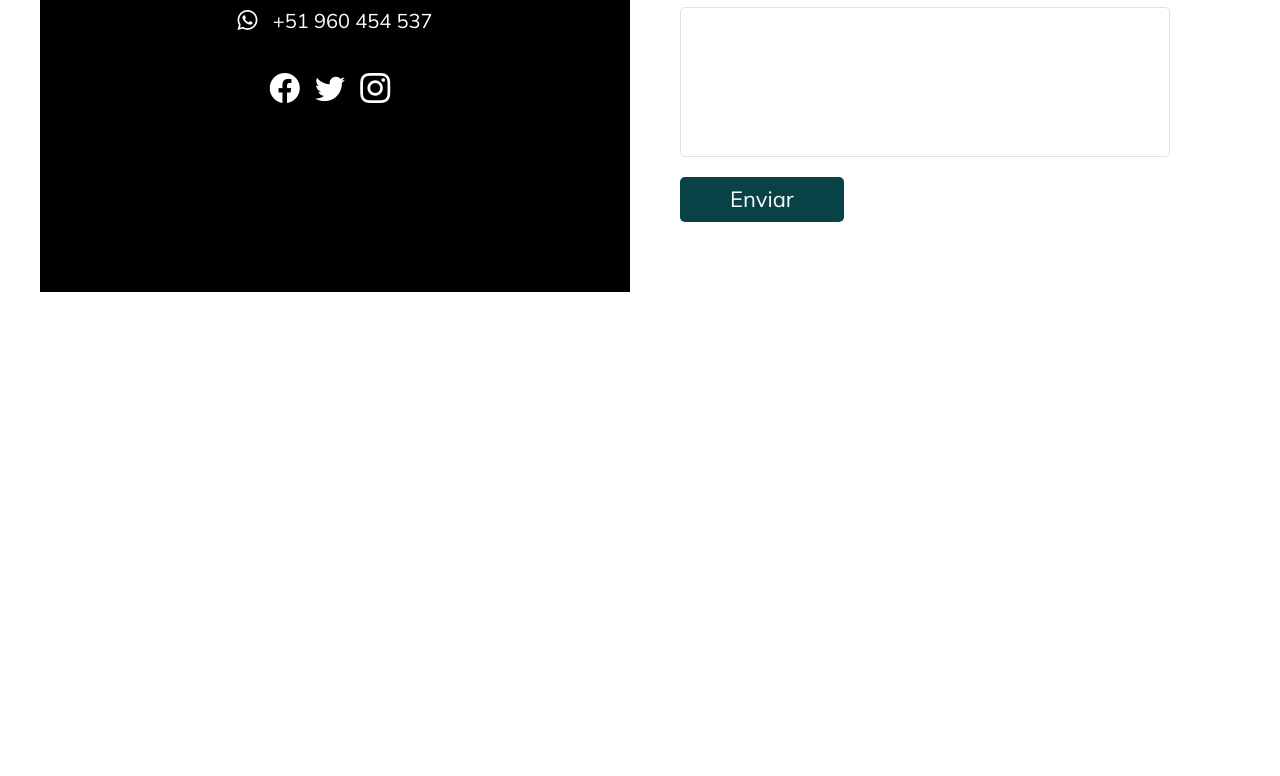
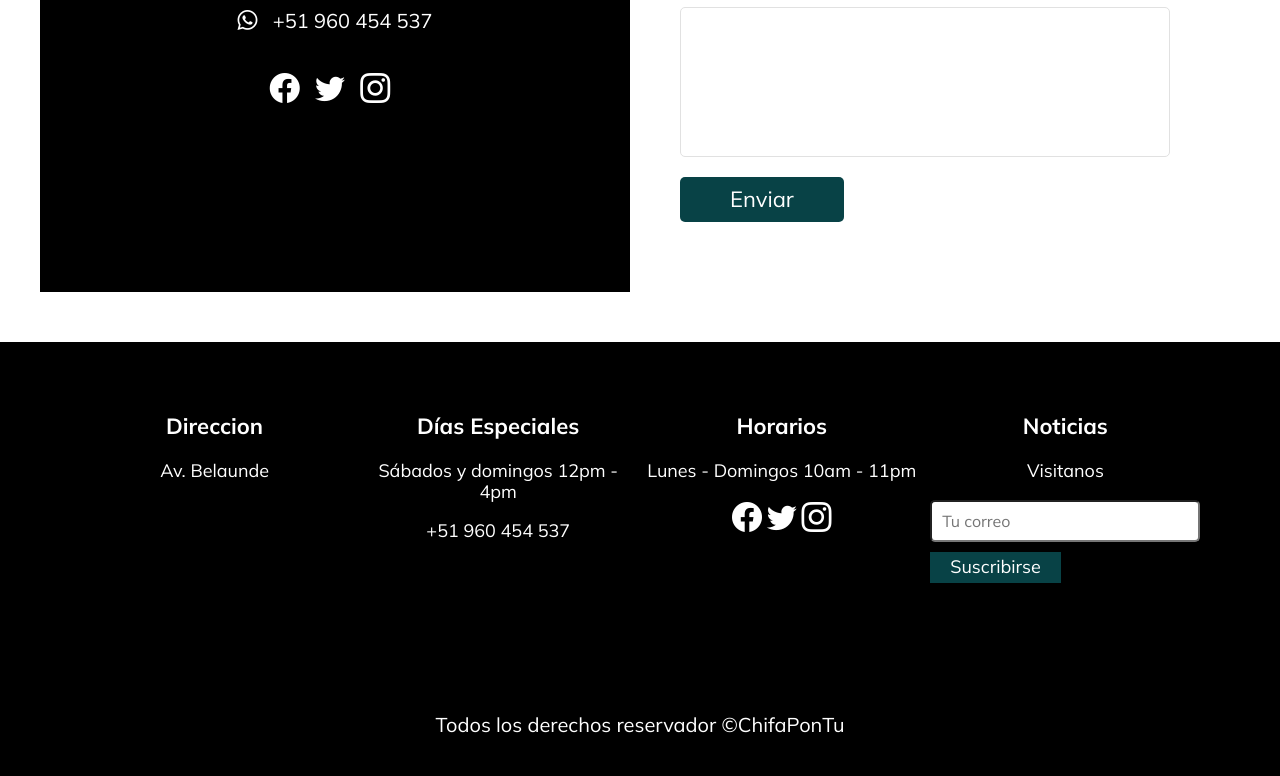
Before and after one commit to M4rckR/pontuchi.github.io, a plain HTML site: page index.html in a window 1280 px wide. Shown: the part 4811-5587 px from the top of the page. Before the commit the page ends 5103 px from the top, so only its background shows below. Drawn offline with nearby package versions, Linux system fonts and the light colour scheme; a web font is replaced by a local one.

Commit message:
Proyecto generico terminado

```diff
--- a/css/styles.css
+++ b/css/styles.css
@@ -550,3 +550,64 @@ video{
     height: 15rem;
     resize: none;
 }
+
+.pie-pagina{
+    margin-top: 5rem;
+    background-color: var(--oscuro);
+    padding: 5rem;
+}
+
+@media (min-width: 768px) {
+    .contenedor-piepagina{
+        display: flex;
+        justify-content: space-between;
+    }
+}
+
+
+
+.info{
+    flex: 0 0 calc(25% - 1rem);
+    margin-bottom: 2rem;
+}
+
+.info h3, .info p{
+    color: var(--blanco);
+    text-align: center;
+}
+
+.info h3{
+    font-size: 2.2rem;
+}
+
+.info p{
+    font-size: 1.8rem;
+}
+
+.redes-pie{
+    text-align: center;
+}
+
+.info input[type="email"]{
+    font-family: var(--parrafos);
+    display: inline-block;
+    margin-bottom: 1rem;
+    padding: 1rem;
+    border-radius: 5px;
+    outline: none;
+    width: 100%;
+}
+
+.info input[type="submit"]{
+    padding: .5rem 2rem;
+    font-size: 1.8rem;
+    border-radius: 0;
+}
+
+.footer{
+    text-align: center;
+    background-color: var(--oscuro);
+    color: var(--blanco);
+    padding: 2rem;
+    font-size: 2rem;
+}
--- a/index.html
+++ b/index.html
@@ -282,6 +282,39 @@
         </form>
     </div>
 
+    <div class="pie-pagina">
+        <div class="contenedor-piepagina  contenedor">
+            <div class="info">
+                <h3>Direccion</h3>
+                <p>Av. Belaunde</p>
+            </div>
+            <div class="info">
+                <h3>Días Especiales</h3>
+                <p>Sábados y domingos 12pm - 4pm</p>
+                <p>+51 960 454 537</p>
+            </div>
+            <div class="info">
+                <h3>Horarios</h3>
+                <p>Lunes - Domingos 10am - 11pm</p>
+                <div class="redes-sociales redes-pie">
+                    <p><i class="bi bi-facebook"></i>
+                    <i class="bi bi-twitter"></i>
+                    <i class="bi bi-instagram"></i></p>
+                </div>
+            </div>
+            <div class="info">
+                <h3>Noticias</h3>
+                <p>Visitanos</p>
+                <input type="email" placeholder="Tu correo">
+                <input type="submit" class="btn btn-azul" value="Suscribirse">
+            </div>
+        </div>
+    </div>
+
+    <footer class="footer">
+        <p>Todos los derechos reservador &copy;ChifaPonTu</p>
+    </footer>
+
     <script src="js/app.js"></script>
 </body>
 </html>
```
